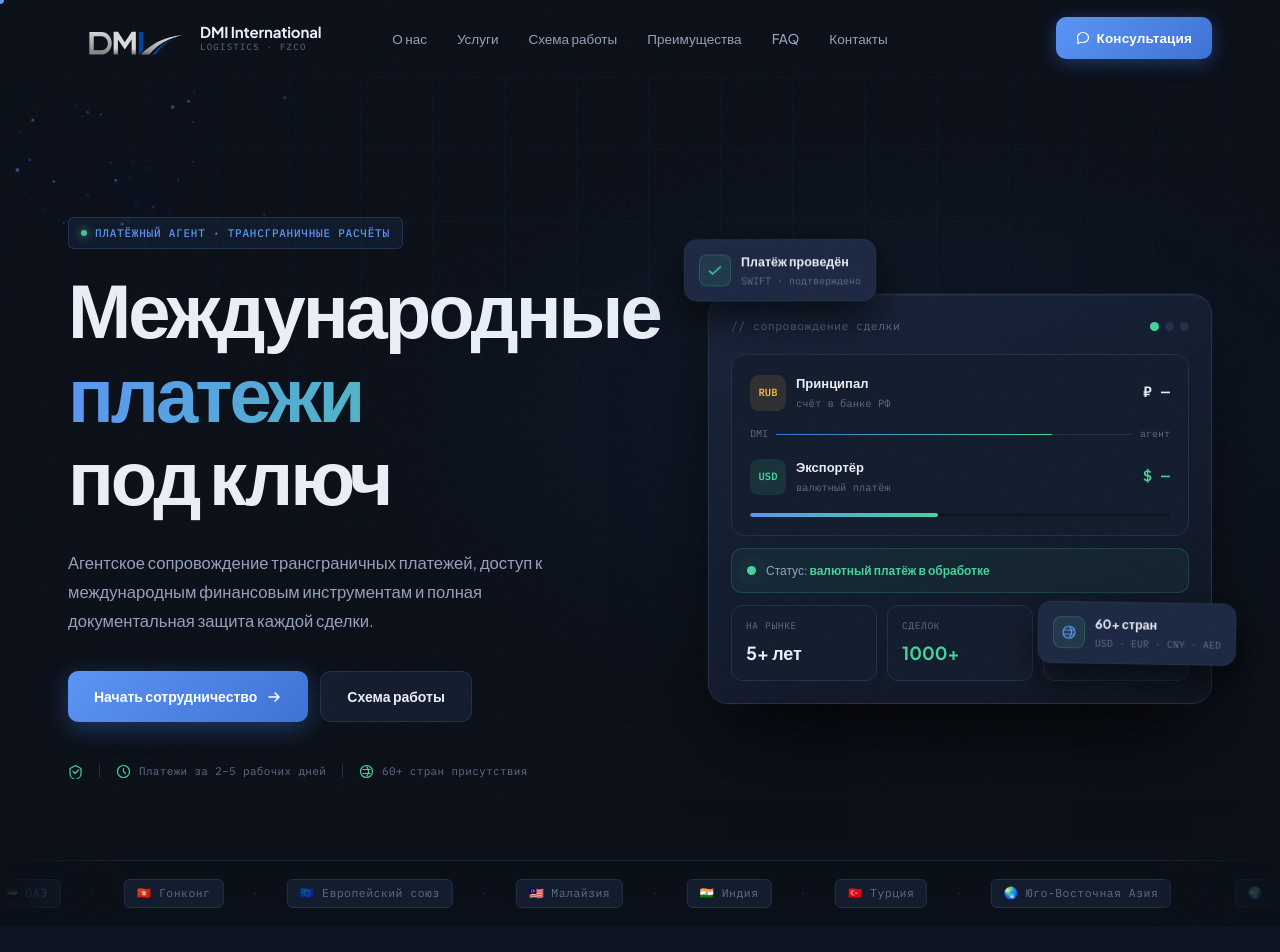
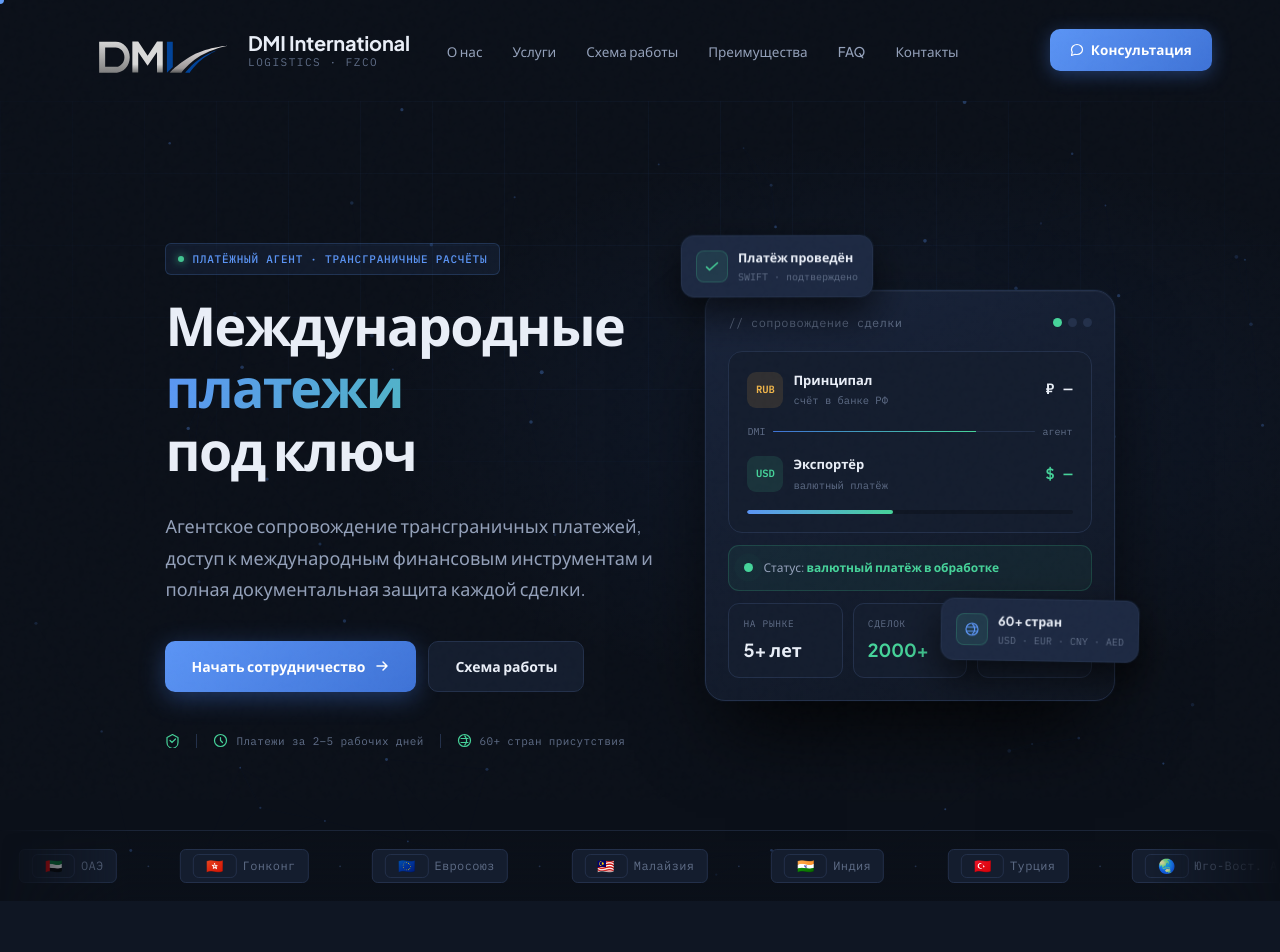
Before and after one commit to Maximko17/landings, a website: page index.html in a window 1280 px wide. Shown: the top 952 px of the page. Drawn offline with Linux system fonts and the light colour scheme.

Commit message:
new site version

```diff
--- a/index.html
+++ b/index.html
@@ -2,7 +2,7 @@
 <html lang="ru">
 <head>
   <meta charset="UTF-8"/>
-  <meta name="viewport" content="width=device-width, initial-scale=1.0"/>
+  <meta name="viewport" content="width=device-width, initial-scale=1.0, viewport-fit=cover"/>
   <meta name="description" content="DMI International Logistics — трансграничные расчёты, международные платежи и агентское сопровождение для глобального бизнеса. Китай, ОАЭ, Гонконг, ЕС, СНГ."/>
   <title>DMI International Logistics — Трансграничные расчёты</title>
   <link rel="preconnect" href="https://fonts.googleapis.com"/>
@@ -38,8 +38,8 @@
   --ease:         cubic-bezier(.16,1,.3,1);
   --ease-in:      cubic-bezier(.4,0,1,1);
   --container:    1240px;
-  --font-main:    'Plus Jakarta Sans', sans-serif;
-  --font-mono:    'IBM Plex Mono', monospace;
+  --font-main:    'Plus Jakarta Sans', 'Segoe UI', 'Helvetica Neue', Arial, sans-serif;
+  --font-mono:    'IBM Plex Mono', 'Cascadia Code', 'Consolas', 'Courier New', monospace;
 }
 
 /* ── RESET ─────────────────────────────────────────────────── */
@@ -56,6 +56,8 @@ body {
   line-height: 1.65;
   -webkit-font-smoothing: antialiased;
   -moz-osx-font-smoothing: grayscale;
+  text-rendering: optimizeLegibility;
+  -webkit-text-size-adjust: 100%;
   overflow-x: hidden;
   cursor: none;
 }
@@ -92,7 +94,7 @@ input, textarea { font: inherit; }
 .cursor-ring { display: none; }
 .cursor.hover { width: 14px; height: 14px; }
 
-@media (pointer: coarse) { .cursor, .cursor-ring { display: none; } }
+@media (pointer: coarse) { .cursor { display: none; } }
 
 /* ── LAYOUT ─────────────────────────────────────────────────── */
 .wrap {
@@ -241,11 +243,11 @@ input, textarea { font: inherit; }
   display: grid;
   grid-template-columns: 1fr auto 1fr;
   align-items: center;
-  height: 76px;
-  gap: 16px;
+  height: 100px;
+  gap: 24px;
   transition: height .3s var(--ease);
 }
-.header.scrolled .nav-wrap { height: 64px; }
+.header.scrolled .nav-wrap { height: 76px; }
 
 .brand {
   display: flex;
@@ -256,8 +258,8 @@ input, textarea { font: inherit; }
 }
 .brand:hover { opacity: .85; }
 .brand-logo-wrap {
-  width: 120px;
-  height: 38px;
+  width: 168px;
+  height: 52px;
   flex-shrink: 0;
   overflow: visible;
 }
@@ -266,13 +268,14 @@ input, textarea { font: inherit; }
 .brand-text { display: flex; flex-direction: column; line-height: 1.1; }
 .brand-name {
   font-weight: 700;
-  font-size: 15px;
+  font-size: 20px;
   letter-spacing: -.01em;
   color: var(--text);
+  white-space: nowrap;
 }
 .brand-sub {
   font-family: var(--font-mono);
-  font-size: 9px;
+  font-size: 11px;
   letter-spacing: .14em;
   text-transform: uppercase;
   color: var(--text-faint);
@@ -372,8 +375,11 @@ input, textarea { font: inherit; }
 .hero-canvas {
   position: absolute;
   inset: 0;
+  width: 100%;
+  height: 100%;
   z-index: 0;
   pointer-events: none;
+  display: block;
 }
 .hero-grid-lines {
   position: absolute;
@@ -399,8 +405,8 @@ input, textarea { font: inherit; }
   position: relative;
   z-index: 1;
   display: grid;
-  grid-template-columns: 1fr 1fr;
-  gap: 60px;
+  grid-template-columns: minmax(0, 55fr) minmax(0, 45fr);
+  gap: 40px;
   align-items: center;
   flex: 1;
   padding-top: 40px;
@@ -408,13 +414,13 @@ input, textarea { font: inherit; }
 }
 
 /* Hero copy */
-.hero-copy { max-width: 580px; }
+.hero-copy { max-width: 100%; min-width: 0; }
 
 .hero-h1 {
-  font-size: clamp(44px, 6vw, 76px);
+  font-size: clamp(40px, 4.2vw, 72px);
   font-weight: 800;
-  line-height: 1.02;
-  letter-spacing: -.04em;
+  line-height: 1.08;
+  letter-spacing: -.03em;
   margin: 0 0 28px;
   display: flex;
   flex-direction: column;
@@ -470,7 +476,7 @@ input, textarea { font: inherit; }
 }
 
 /* Dashboard Mockup */
-.hero-visual { position: relative; }
+.hero-visual { position: relative; min-width: 0; }
 
 .float-badge {
   position: absolute;
@@ -530,9 +536,9 @@ input, textarea { font: inherit; }
 }
 .dash-label {
   font-family: var(--font-mono);
-  font-size: 11.5px;
+  font-size: 12px;
   color: var(--text-faint);
-  letter-spacing: .04em;
+  letter-spacing: .03em;
 }
 .dash-dots { display: flex; gap: 6px; }
 .dash-dots i {
@@ -683,11 +689,12 @@ input, textarea { font: inherit; }
   white-space: nowrap;
   animation: ticker 28s linear infinite;
   font-family: var(--font-mono);
-  font-size: 11.5px;
+  font-size: 12px;
   color: var(--text-faint);
-  letter-spacing: .04em;
-}
-.ticker-track span:not(.sep) { padding: 4px 12px; background: var(--surface); border: 1px solid var(--line); border-radius: 6px; }
+  letter-spacing: .03em;
+}
+.ticker-track span:not(.sep) { padding: 4px 12px; background: var(--surface); border: 1px solid var(--line); border-radius: 6px; display: inline-flex; align-items: center; gap: 6px; }
+.flag-ic { font-family: "Segoe UI Emoji","Apple Color Emoji","Noto Color Emoji","Android Emoji",sans-serif; font-size: 14px; line-height: 1; display: inline-block; }
 .ticker-track .sep { color: var(--line); }
 @keyframes ticker { from { transform: translateX(0); } to { transform: translateX(-50%); } }
 .ticker-track:hover { animation-play-state: paused; }
@@ -700,7 +707,7 @@ input, textarea { font: inherit; }
   display: grid;
   grid-template-columns: 1fr 1fr;
   gap: 72px;
-  align-items: start;
+  align-items: center;
 }
 .about-left .sec-h2 { margin: 0 0 20px; }
 .about-lead { font-size: 17px; color: var(--text); line-height: 1.7; margin-bottom: 16px; }
@@ -1333,6 +1340,35 @@ input, textarea { font: inherit; }
   transition: color .18s, border-color .18s;
 }
 .footer-geo span:hover { color: var(--text-dim); border-color: var(--blue); }
+
+
+/* ── DESKTOP FONT BOOST (1061px+) ─────────────────────────── */
+@media (min-width: 1061px) {
+  body { font-size: 17px; }
+  .sec-desc { font-size: 17px; }
+  .hero-lead { font-size: 18px; }
+  .svc-card p { font-size: 14.5px; }
+  .adv-card p { font-size: 14.5px; }
+  .about-body { font-size: 16px; }
+  .about-lead { font-size: 18px; }
+  .feat-card p { font-size: 15px; }
+  .feat-card h4 { font-size: 17px; }
+  .proc-body p { font-size: 14.5px; }
+  .proc-body h4 { font-size: 17px; }
+  .security-desc { font-size: 17px; }
+  .pr-card p { font-size: 14.5px; }
+  .pr-card h4 { font-size: 16px; }
+  .faq-q { font-size: 17px; }
+  .faq-a p { font-size: 16px; }
+  .contact-desc { font-size: 17px; }
+  .ci-val { font-size: 15px; }
+  .fn-col a { font-size: 15px; }
+  .form-card > p { font-size: 15.5px; }
+  .form-card h3 { font-size: 24px; }
+  .svc-card h3 { font-size: 17px; }
+  .adv-card h4 { font-size: 16px; }
+  .res-label { font-size: 13px; }
+}
 
 /* ══════════════════════════════════════════════════════════════
    MAGNETIC BUTTON WRAPPER
@@ -1398,6 +1434,7 @@ input, textarea { font: inherit; }
 
 <!-- ████████████████ CURSOR ████████████████ -->
 <div class="cursor" id="cursor" aria-hidden="true"></div>
+<div class="cursor-ring" id="cursorRing" aria-hidden="true"></div>
 
 <!-- ████████████████ NAVBAR ████████████████ -->
 <header class="header" id="header">
@@ -1625,7 +1662,7 @@ input, textarea { font: inherit; }
           </div>
           <div class="ds-item">
             <div class="ds-label">Сделок</div>
-            <div class="ds-value ds-value--green">1000+</div>
+            <div class="ds-value ds-value--green">2000+</div>
           </div>
           <div class="ds-item">
             <div class="ds-label">Стран</div>
@@ -1639,28 +1676,28 @@ input, textarea { font: inherit; }
   <!-- Geography ticker -->
   <div class="geo-ticker" aria-label="Географии присутствия" aria-hidden="true">
     <div class="ticker-track">
-      <span>🇨🇳 Китай</span><span class="sep">·</span>
-      <span>🇦🇪 ОАЭ</span><span class="sep">·</span>
-      <span>🇭🇰 Гонконг</span><span class="sep">·</span>
-      <span>🇪🇺 Европейский союз</span><span class="sep">·</span>
-      <span>🇲🇾 Малайзия</span><span class="sep">·</span>
-      <span>🇮🇳 Индия</span><span class="sep">·</span>
-      <span>🇹🇷 Турция</span><span class="sep">·</span>
-      <span>🌏 Юго-Восточная Азия</span><span class="sep">·</span>
-      <span>🌍 СНГ</span><span class="sep">·</span>
-      <span>🇺🇸 США</span><span class="sep">·</span>
-      <span>🌍 Африка</span><span class="sep">·</span>
-      <span>🇨🇳 Китай</span><span class="sep">·</span>
-      <span>🇦🇪 ОАЭ</span><span class="sep">·</span>
-      <span>🇭🇰 Гонконг</span><span class="sep">·</span>
-      <span>🇪🇺 Европейский союз</span><span class="sep">·</span>
-      <span>🇲🇾 Малайзия</span><span class="sep">·</span>
-      <span>🇮🇳 Индия</span><span class="sep">·</span>
-      <span>🇹🇷 Турция</span><span class="sep">·</span>
-      <span>🌏 Юго-Восточная Азия</span><span class="sep">·</span>
-      <span>🌍 СНГ</span><span class="sep">·</span>
-      <span>🇺🇸 США</span><span class="sep">·</span>
-      <span>🌍 Африка</span><span class="sep">·</span>
+      <span><span class="flag-ic">🇨🇳</span>Китай</span><span class="sep">·</span>
+      <span><span class="flag-ic">🇦🇪</span>ОАЭ</span><span class="sep">·</span>
+      <span><span class="flag-ic">🇭🇰</span>Гонконг</span><span class="sep">·</span>
+      <span><span class="flag-ic">🇪🇺</span>Евросоюз</span><span class="sep">·</span>
+      <span><span class="flag-ic">🇲🇾</span>Малайзия</span><span class="sep">·</span>
+      <span><span class="flag-ic">🇮🇳</span>Индия</span><span class="sep">·</span>
+      <span><span class="flag-ic">🇹🇷</span>Турция</span><span class="sep">·</span>
+      <span><span class="flag-ic">🌏</span>Юго-Вост. Азия</span><span class="sep">·</span>
+      <span><span class="flag-ic">🌍</span>СНГ</span><span class="sep">·</span>
+      <span><span class="flag-ic">🇺🇸</span>США</span><span class="sep">·</span>
+      <span><span class="flag-ic">🌍</span>Африка</span><span class="sep">·</span>
+      <span><span class="flag-ic">🇨🇳</span>Китай</span><span class="sep">·</span>
+      <span><span class="flag-ic">🇦🇪</span>ОАЭ</span><span class="sep">·</span>
+      <span><span class="flag-ic">🇭🇰</span>Гонконг</span><span class="sep">·</span>
+      <span><span class="flag-ic">🇪🇺</span>Евросоюз</span><span class="sep">·</span>
+      <span><span class="flag-ic">🇲🇾</span>Малайзия</span><span class="sep">·</span>
+      <span><span class="flag-ic">🇮🇳</span>Индия</span><span class="sep">·</span>
+      <span><span class="flag-ic">🇹🇷</span>Турция</span><span class="sep">·</span>
+      <span><span class="flag-ic">🌏</span>Юго-Вост. Азия</span><span class="sep">·</span>
+      <span><span class="flag-ic">🌍</span>СНГ</span><span class="sep">·</span>
+      <span><span class="flag-ic">🇺🇸</span>США</span><span class="sep">·</span>
+      <span><span class="flag-ic">🌍</span>Африка</span><span class="sep">·</span>
     </div>
   </div>
 </section>
@@ -2311,50 +2348,52 @@ const prefersReducedMotion = window.matchMedia('(prefers-reduced-motion: reduce)
   const canvas = $('#heroCanvas');
   if (!canvas || prefersReducedMotion) return;
   const ctx = canvas.getContext('2d');
-  let W, H, nodes = [], animId;
+  let W, H, pts = [], animId;
   const isMobile = () => window.innerWidth < 800;
 
-  class Node {
-    constructor() { this.reset(true); }
-    reset(init = false) {
-      this.x = Math.random() * W;
-      this.y = init ? Math.random() * H : H + 20;
-      this.vx = (Math.random() - .5) * .3;
-      this.vy = -(Math.random() * .4 + .1);
-      this.r = Math.random() * 1.5 + .5;
-      this.alpha = Math.random() * .4 + .05;
-      this.life = 0;
-      this.maxLife = Math.random() * 600 + 400;
+  // Точка: равномерно по всему экрану, очень медленный дрейф
+  class Pt {
+    constructor() { this.place(true); }
+    place(scatter) {
+      this.x  = Math.random() * W;
+      this.y  = Math.random() * H;
+      const a = Math.random() * Math.PI * 2;
+      const s = 0.06 + Math.random() * 0.10; // очень медленно
+      this.vx = Math.cos(a) * s;
+      this.vy = Math.sin(a) * s;
+      this.r  = 0.8 + Math.random() * 1.2;
+      this.alpha = 0.12 + Math.random() * 0.20;
     }
     update() {
       this.x += this.vx;
       this.y += this.vy;
-      this.life++;
-      if (this.life > this.maxLife || this.y < -20) this.reset();
+      if (this.x < -20) this.x = W + 20;
+      if (this.x > W + 20) this.x = -20;
+      if (this.y < -20) this.y = H + 20;
+      if (this.y > H + 20) this.y = -20;
     }
     draw() {
-      const fade = Math.min(1, Math.min(this.life, this.maxLife - this.life) / 60);
       ctx.beginPath();
       ctx.arc(this.x, this.y, this.r, 0, Math.PI * 2);
-      ctx.fillStyle = `rgba(91,149,245,${this.alpha * fade})`;
+      ctx.fillStyle = `rgba(91,149,245,${this.alpha})`;
       ctx.fill();
     }
   }
 
-  function drawConnections() {
-    const maxDist = 120;
-    for (let i = 0; i < nodes.length; i++) {
-      for (let j = i + 1; j < nodes.length; j++) {
-        const dx = nodes[i].x - nodes[j].x;
-        const dy = nodes[i].y - nodes[j].y;
-        const dist = Math.sqrt(dx * dx + dy * dy);
-        if (dist < maxDist) {
-          const alpha = (1 - dist / maxDist) * .06;
+  function drawLines() {
+    const MAX = 180; // длиннее линии, реже пересечения
+    for (let i = 0; i < pts.length; i++) {
+      for (let j = i + 1; j < pts.length; j++) {
+        const dx = pts[i].x - pts[j].x;
+        const dy = pts[i].y - pts[j].y;
+        const d  = dx * dx + dy * dy;
+        if (d < MAX * MAX) {
+          const a = (1 - Math.sqrt(d) / MAX) * 0.055;
           ctx.beginPath();
-          ctx.moveTo(nodes[i].x, nodes[i].y);
-          ctx.lineTo(nodes[j].x, nodes[j].y);
-          ctx.strokeStyle = `rgba(62,114,214,${alpha})`;
-          ctx.lineWidth = .5;
+          ctx.moveTo(pts[i].x, pts[i].y);
+          ctx.lineTo(pts[j].x, pts[j].y);
+          ctx.strokeStyle = `rgba(62,114,214,${a})`;
+          ctx.lineWidth = 0.5;
           ctx.stroke();
         }
       }
@@ -2362,26 +2401,36 @@ const prefersReducedMotion = window.matchMedia('(prefers-reduced-motion: reduce)
   }
 
   function resize() {
-    W = canvas.width = canvas.offsetWidth;
-    H = canvas.height = canvas.offsetHeight;
-    const count = isMobile() ? 20 : 55;
-    nodes = Array.from({ length: count }, () => new Node());
+    // Берём размер секции hero, а не самого canvas
+    const hero = canvas.parentElement;
+    W = canvas.width  = hero ? hero.offsetWidth  : window.innerWidth;
+    H = canvas.height = hero ? hero.offsetHeight : window.innerHeight;
+    const count = isMobile() ? 28 : 70;
+    pts = Array.from({ length: count }, () => new Pt());
   }
 
   function loop() {
     ctx.clearRect(0, 0, W, H);
-    if (!isMobile()) drawConnections();
-    nodes.forEach(n => { n.update(); n.draw(); });
+    drawLines();
+    pts.forEach(p => { p.update(); p.draw(); });
     animId = raf(loop);
   }
 
-  resize();
-  window.addEventListener('resize', resize, { passive: true });
-  loop();
+  // Дать DOM время отрисоваться, потом замерить размер
+  setTimeout(() => {
+    resize();
+    loop();
+  }, 50);
+
+  window.addEventListener('resize', () => {
+    cancelAnimationFrame(animId);
+    resize();
+    loop();
+  }, { passive: true });
 
   document.addEventListener('visibilitychange', () => {
-    if (document.hidden) { cancelAnimationFrame(animId); }
-    else loop();
+    if (document.hidden) cancelAnimationFrame(animId);
+    else { resize(); loop(); }
   });
 })();
 
@@ -2391,9 +2440,11 @@ const prefersReducedMotion = window.matchMedia('(prefers-reduced-motion: reduce)
 (function initCursor() {
   if (prefersReducedMotion || window.matchMedia('(pointer: coarse)').matches) return;
   const cursor = $('#cursor');
-  if (!cursor) return;
+  const ring = $('#cursorRing');
+  if (!cursor || !ring) return;
 
   let mx = window.innerWidth / 2, my = window.innerHeight / 2;
+  let rx = mx, ry = my;
 
   document.addEventListener('mousemove', e => {
     mx = e.clientX; my = e.clientY;
@@ -2401,20 +2452,36 @@ const prefersReducedMotion = window.matchMedia('(prefers-reduced-motion: reduce)
     cursor.style.top = my + 'px';
   }, { passive: true });
 
+  function lerpRing() {
+    rx += (mx - rx) * .12;
+    ry += (my - ry) * .12;
+    ring.style.left = rx + 'px';
+    ring.style.top = ry + 'px';
+    raf(lerpRing);
+  }
+  raf(lerpRing);
+
   // Hover state
   const hoverTargets = 'a, button, [data-magnetic], .svc-card, .adv-card, .feat-card, .proc-card, .faq-q';
   document.addEventListener('mouseover', e => {
-    if (e.target.closest(hoverTargets)) cursor.classList.add('hover');
+    if (e.target.closest(hoverTargets)) {
+      cursor.classList.add('hover');
+      ring.classList.add('hover');
+    }
   });
   document.addEventListener('mouseout', e => {
-    if (e.target.closest(hoverTargets)) cursor.classList.remove('hover');
+    if (e.target.closest(hoverTargets)) {
+      cursor.classList.remove('hover');
+      ring.classList.remove('hover');
+    }
   });
 
   document.addEventListener('mousedown', () => { cursor.style.transform = 'translate(-50%,-50%) scale(.7)'; });
   document.addEventListener('mouseup', () => { cursor.style.transform = 'translate(-50%,-50%) scale(1)'; });
 
-  document.addEventListener('mouseleave', () => { cursor.style.opacity = '0'; });
-  document.addEventListener('mouseenter', () => { cursor.style.opacity = '1'; });
+  // Hide when leaving window
+  document.addEventListener('mouseleave', () => { cursor.style.opacity = '0'; ring.style.opacity = '0'; });
+  document.addEventListener('mouseenter', () => { cursor.style.opacity = '1'; ring.style.opacity = '1'; });
 })();
 
 /* ══════════════════════════════════════════════════════════════
```
